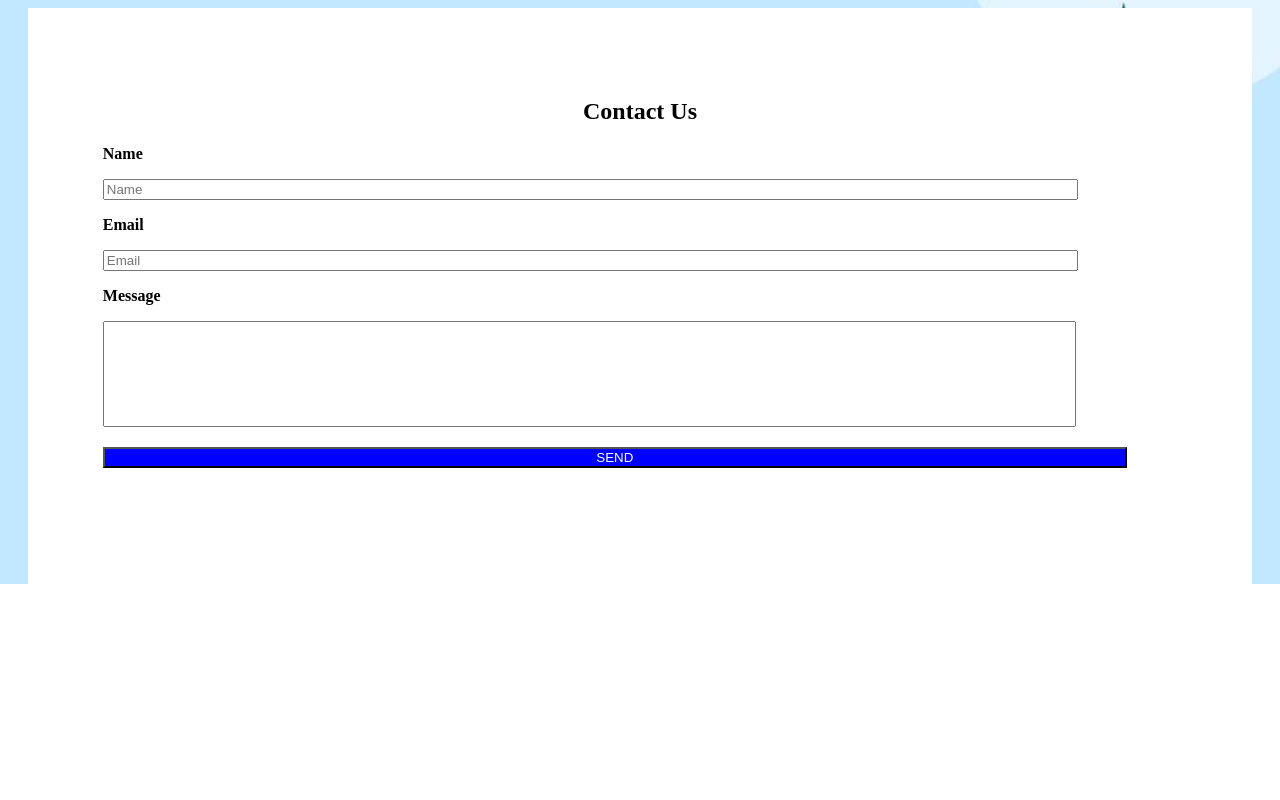
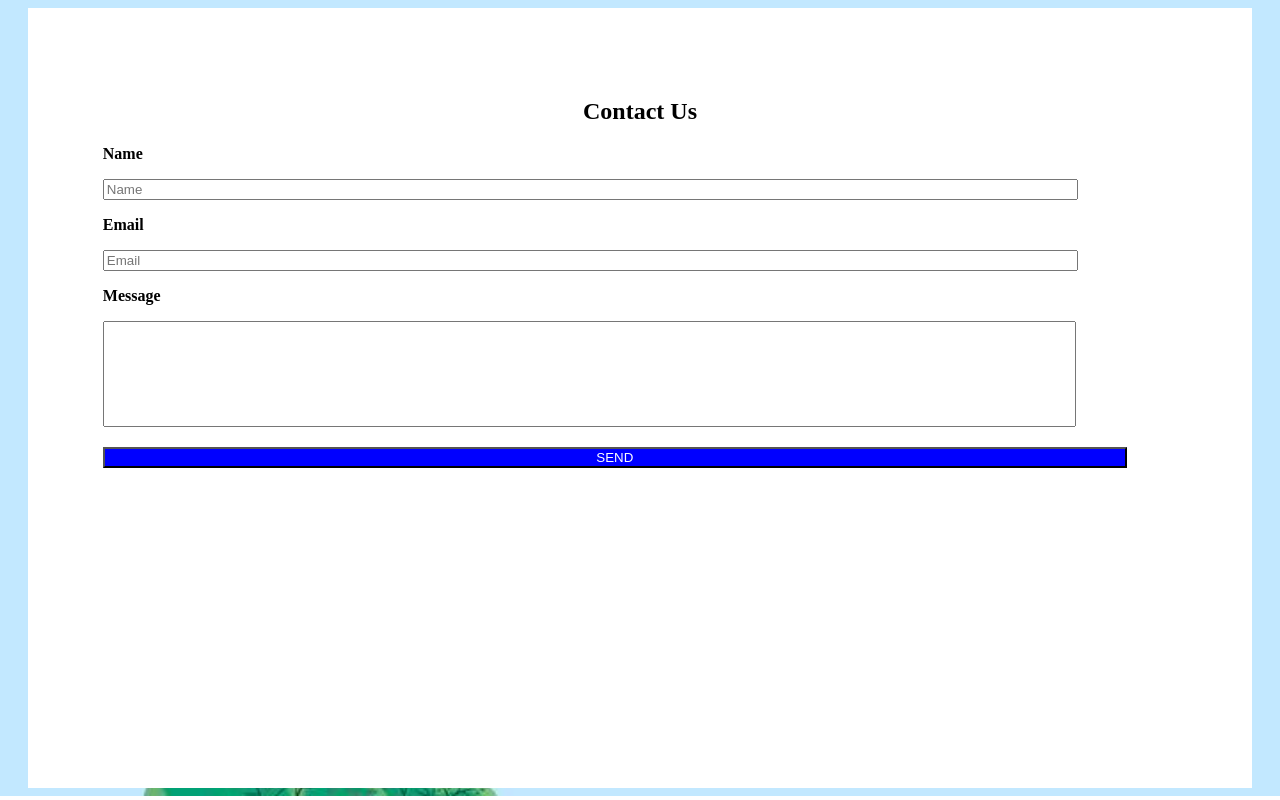
Before and after one commit to froshprince21/Github-exercise, a plain HTML site: page index.html in a window 1280 px wide. Drawn offline with nearby package versions, Linux system fonts and the light colour scheme.

Commit message:
new additions

```diff
--- a/style.css
+++ b/style.css
@@ -1,7 +1,7 @@
 Body{
     background-image: url(images/883193b4-17c5-4251-911e-d0e31bc26358.jpg);
     background-repeat: no-repeat;
-    background-size: 110%;
+    background-size: cover;
 }
 
 .ma{
```
